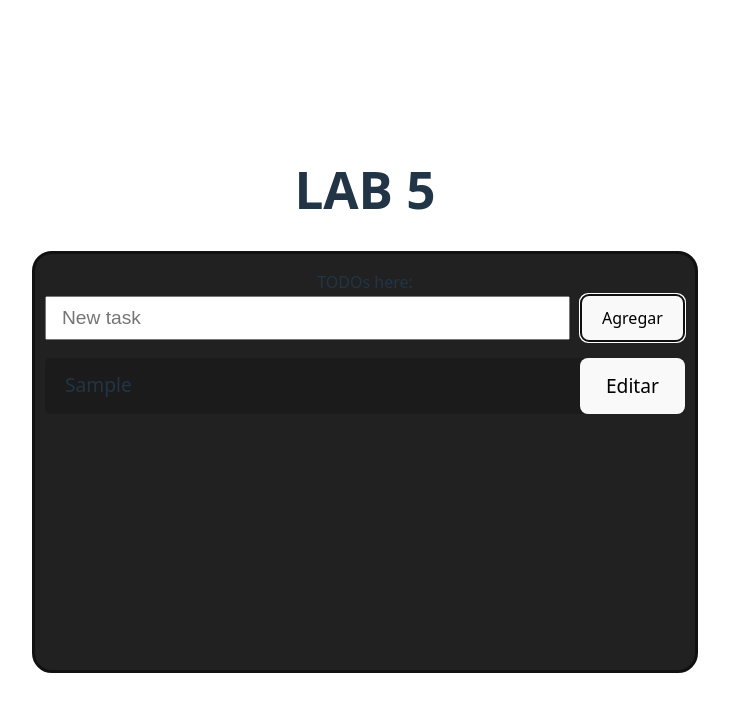
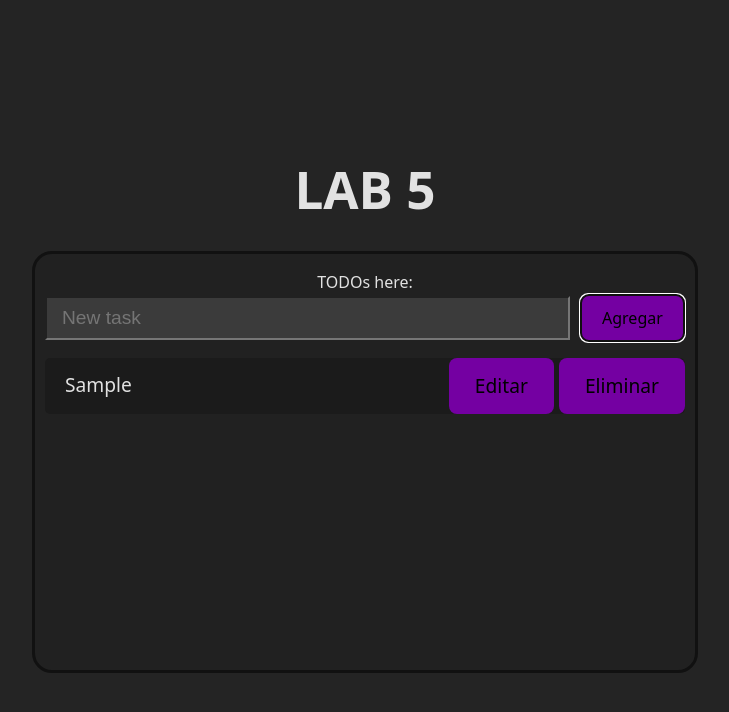
Before and after one commit to JoseABH/Progra4-Lab5-mytodolist, a React (Vite) app: page / in a window 1280 px wide. Both pictures are taken after typing "Sample" into the empty fields and a click on the button "Agregar". Shown: the top 712 px of the page, without its empty margins (275-1004 px from the left). Built offline with nearby package versions, Linux system fonts and the light colour scheme.

Commit message:
funcion eliminar y localstorage

```diff
--- a/src/App.css
+++ b/src/App.css
@@ -39,6 +39,7 @@ li{
 }
 
 #inputbarra{
+  background-color: rgba(109, 109, 109, 0.353);
   width: 80%;
   height: 80%;
   padding-left: 15px;
--- a/src/App.tsx
+++ b/src/App.tsx
@@ -1,6 +1,6 @@
 
 import './App.css'
-import { useState } from 'react'
+import { useState, useEffect } from 'react'
 
 interface Todo {
   description: string
@@ -10,6 +10,19 @@ function App() {
   const [todoDescription, setTodoDescription] = useState('')
   const [todoList, setTodoList] = useState<Todo[]>([])
   const [editingIndex, setEditingIndex] = useState<number | null>(null)
+
+  useEffect(() => {
+    const saved = localStorage.getItem('todoList')
+    if (saved) {
+      setTodoList(JSON.parse(saved))
+    }
+
+  }, [])
+
+  const saveToLocalStorage = (todoList: Todo[]) => {
+    localStorage.setItem('todoList', JSON.stringify(todoList))
+  }
+
 
   const handleChange = (e: any) => {
     setTodoDescription(e.target.value)
@@ -23,14 +36,16 @@ function App() {
       const updated = [...todoList]
       updated[editingIndex].description = todoDescription
       setTodoList(updated)
+      saveToLocalStorage(updated)
       setEditingIndex(null)
     } else {
-      const newTodo:Todo ={
+      const newTodo: Todo = {
         description: todoDescription
 
       }
       const updated = [newTodo, ...todoList]
       setTodoList(updated)
+      saveToLocalStorage(updated)
     }
     setTodoDescription('')
   }
@@ -43,6 +58,12 @@ function App() {
   const cancelEdit = () => {
     setEditingIndex(null)
     setTodoDescription('')
+  }
+
+  const handleDelete = (index: number) => {
+    const updated = todoList.filter((_, i) => i !== index)
+    setTodoList(updated)
+    saveToLocalStorage(updated)
   }
 
   return (
@@ -79,10 +100,17 @@ function App() {
                 paddingLeft: 20,
               }}
             >{todo.description}
-
+              <div>
                 <button onClick={() => startEditing(index)} style={{ marginLeft: 5 }}>
                   Editar
                 </button>
+
+                <button onClick={() => handleDelete(index)} style={{ marginLeft: 5 }}>
+                  Eliminar
+                </button>
+
+              </div>
+
 
             </li>
           })}
--- a/src/index.css
+++ b/src/index.css
@@ -1,4 +1,5 @@
 :root {
+
   font-family: system-ui, Avenir, Helvetica, Arial, sans-serif;
   line-height: 1.5;
   font-weight: 400;
@@ -53,16 +54,3 @@ button:focus,
 button:focus-visible {
   outline: 4px auto -webkit-focus-ring-color;
 }
-
-@media (prefers-color-scheme: light) {
-  :root {
-    color: #213547;
-    background-color: #ffffff;
-  }
-  a:hover {
-    color: #747bff;
-  }
-  button {
-    background-color: #f9f9f9;
-  }
-}
```
Lines whose indentation alone changed are shown as unchanged.
